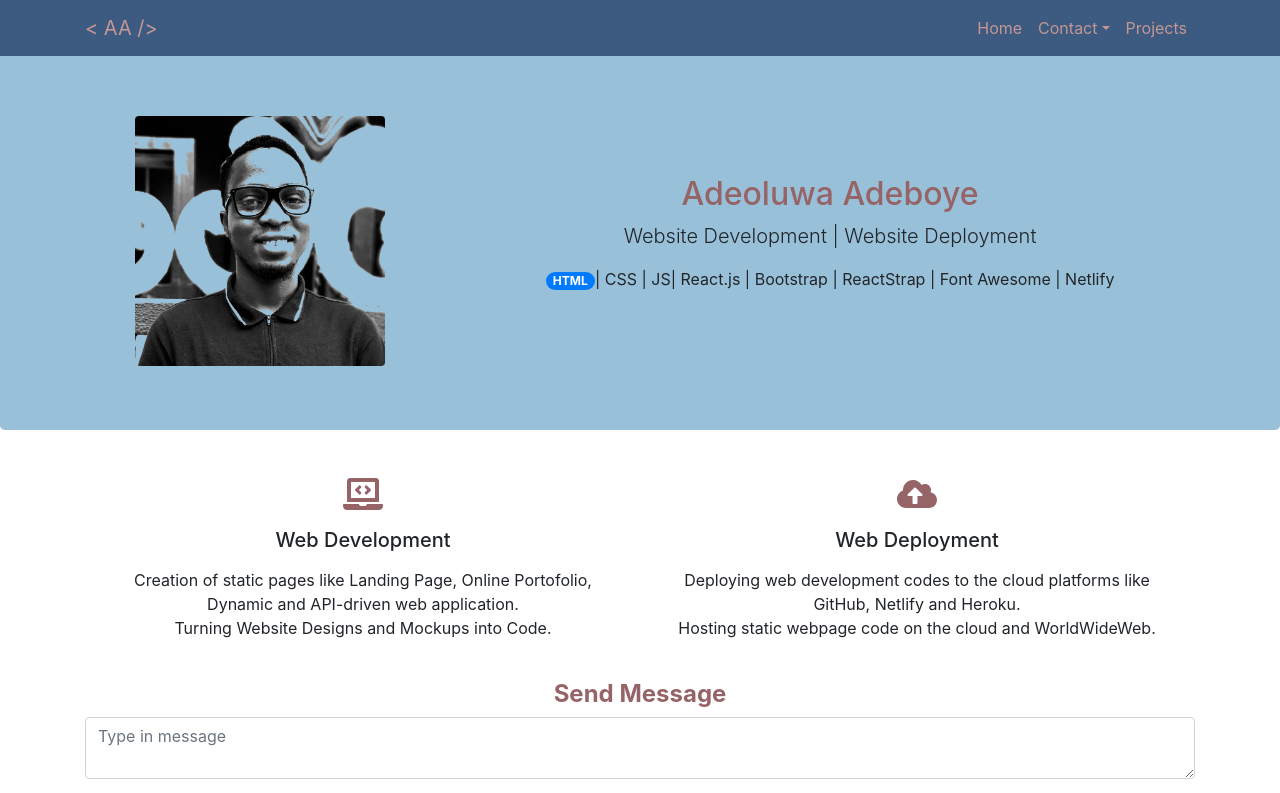
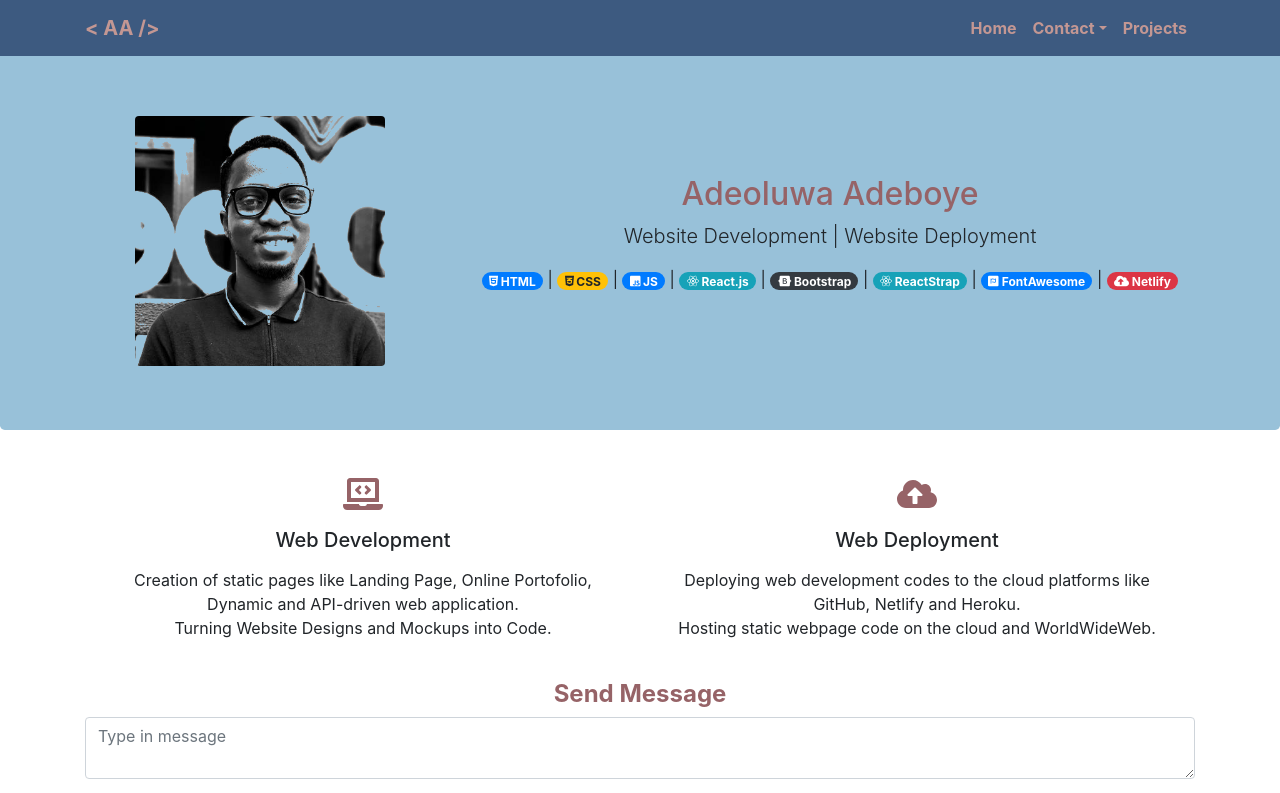
Before and after one commit to JUGG097/Web-Dev-Portfolio-Page, a React (Create React App) app: page /home in a window 1280 px wide. Shown: the top 793 px of the page. Built offline with nearby package versions, Linux system fonts and the light colour scheme.

Commit message:
:construction: Added FontAwesome Brand Icon module, Added more Bootstrap Badge-Pills to Jumbotron

```diff
--- a/package.json
+++ b/package.json
@@ -5,13 +5,13 @@
   "dependencies": {
     "@fortawesome/fontawesome-free": "^5.15.1",
     "@fortawesome/fontawesome-svg-core": "^1.2.32",
+    "@fortawesome/free-brands-svg-icons": "^5.15.1",
     "@fortawesome/free-solid-svg-icons": "^5.15.1",
     "@fortawesome/react-fontawesome": "^0.1.12",
     "@testing-library/jest-dom": "^4.2.4",
     "@testing-library/react": "^9.3.2",
     "@testing-library/user-event": "^7.1.2",
     "bootstrap": "^4.5.3",
-
     "react": "^16.9.0",
     "react-dom": "^16.9.0",
     "react-router-dom": "^5.2.0",
--- a/src/Components/Header.js
+++ b/src/Components/Header.js
@@ -19,7 +19,7 @@ function Header() {
 	const toggle = () => setIsOpen(!isOpen);
 	return (
 		<div>
-			<Navbar expand="md fixed-top">
+			<Navbar expand="md fixed-top" className="font-weight-bold">
 				<div className="container">
 					<NavbarBrand href="/">{"< AA />"}</NavbarBrand>
 					<NavbarToggler onClick={toggle} style={{ Color: "red" }} />
--- a/src/Components/Home.js
+++ b/src/Components/Home.js
@@ -4,6 +4,14 @@ import {
 	faLaptopCode,
 	faCloudUploadAlt,
 } from "@fortawesome/free-solid-svg-icons";
+import {
+	faHtml5,
+	faCss3Alt,
+	faJsSquare,
+	faReact,
+	faBootstrap,
+	faFontAwesome,
+} from "@fortawesome/free-brands-svg-icons";
 import { FontAwesomeIcon } from "@fortawesome/react-fontawesome";
 import FormEmail from "./Form";
 
@@ -33,10 +41,40 @@ function Home() {
 							</p>
 							<p>
 								<span className="badge badge-pill badge-primary">
-									HTML
-								</span>
-								| CSS | JS| React.js | Bootstrap | ReactStrap |
-								Font Awesome | Netlify
+									<FontAwesomeIcon icon={faHtml5} /> HTML
+								</span>{" "}
+								|{" "}
+								<span className="badge badge-pill badge-warning">
+									<FontAwesomeIcon icon={faCss3Alt} /> CSS
+								</span>{" "}
+								|{" "}
+								<span className="badge badge-pill badge-primary">
+									<FontAwesomeIcon icon={faJsSquare} /> JS
+								</span>{" "}
+								|{" "}
+								<span className="badge badge-pill badge-info">
+									<FontAwesomeIcon icon={faReact} /> React.js
+								</span>{" "}
+								|{" "}
+								<span className="badge badge-pill badge-dark">
+									<FontAwesomeIcon icon={faBootstrap} />{" "}
+									Bootstrap
+								</span>{" "}
+								|{" "}
+								<span className="badge badge-pill badge-info">
+									<FontAwesomeIcon icon={faReact} />{" "}
+									ReactStrap
+								</span>{" "}
+								|{" "}
+								<span className="badge badge-pill badge-primary">
+									<FontAwesomeIcon icon={faFontAwesome} />{" "}
+									FontAwesome
+								</span>{" "}
+								|{" "}
+								<span className="badge badge-pill badge-danger">
+									<FontAwesomeIcon icon={faCloudUploadAlt} />{" "}
+									Netlify
+								</span>{" "}
 							</p>
 						</div>
 					</div>
```
Also changed, not shown: 1 other file (tests, documents, lock files or other folders).
